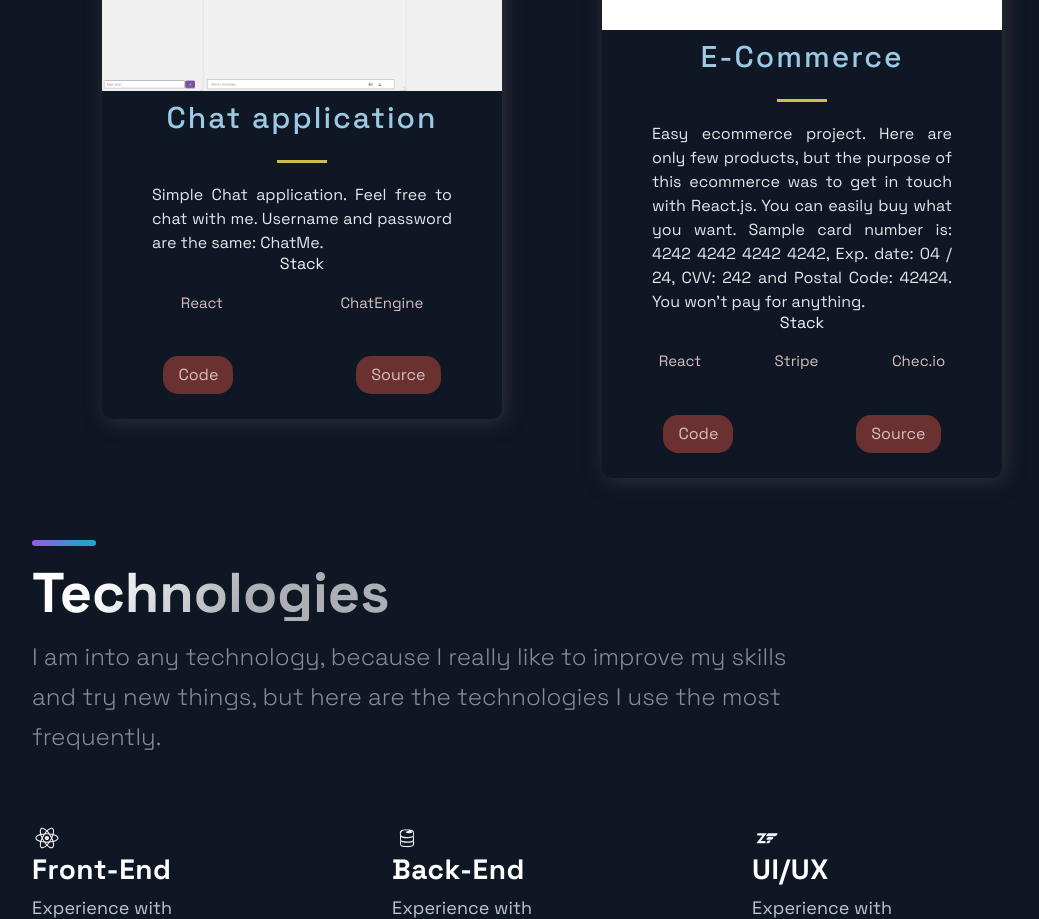
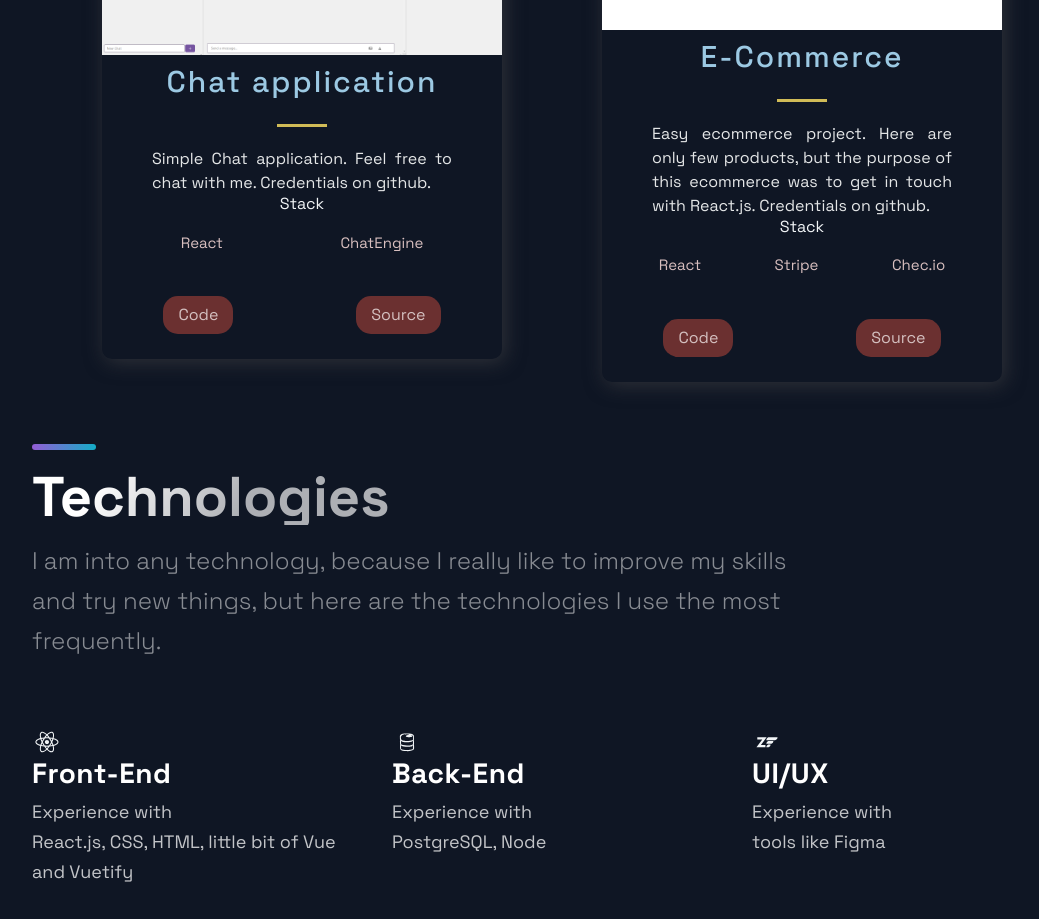
Before and after one commit to Villiss/lukasvilim-portfolio, a Next.js app: page / in a window 1280 px wide. Shown: the part 1120-2039 px from the top of the page, without its empty margins (88-1127 px from the left). Built offline with nearby package versions, Linux system fonts and the light colour scheme.

Commit message:
upravene projects

```diff
--- a/src/components/Projects/ProjectsStyles.js
+++ b/src/components/Projects/ProjectsStyles.js
@@ -27,6 +27,10 @@
   box-shadow: 3px 3px 20px rgba(80, 78, 78, 0.5);
   text-align: center;
   width: 400px;
+  transition: transform 250ms;
+  &:hover {
+    transform: translateY(-10px);
+  }
   @media ${(props) => props.theme.breakpoints.sm} {
     width: 100%;
   }
--- a/src/constants/constants.js
+++ b/src/constants/constants.js
@@ -1,7 +1,7 @@
 export const projects = [
   {
     title: 'Chat application',
-    description: "Simple Chat application. Feel free to chat with me. Username and password are the same: ChatMe.",
+    description: "Simple Chat application. Feel free to chat with me. Credentials on github.",
       image: '/images/1.png',
       tags: ['React', 'ChatEngine'],
     source: 'https://vilimchat.netlify.app/',
@@ -10,7 +10,7 @@
   },
   {
     title: 'E-Commerce',
-    description:"Easy ecommerce project. Here are only few products, but the purpose of this ecommerce was to get in touch with React.js. You can easily buy what you want. Sample card number is: 4242 4242 4242 4242, Exp. date: 04 / 24, CVV: 242 and Postal Code: 42424. You won't pay for anything.",
+    description:"Easy ecommerce project. Here are only few products, but the purpose of this ecommerce was to get in touch with React.js. Credentials on github.",
     image: '/images/2.png',
     tags: ['React', 'Stripe', 'Chec.io'],
     source: 'https://vilimshop.netlify.app/',
```
